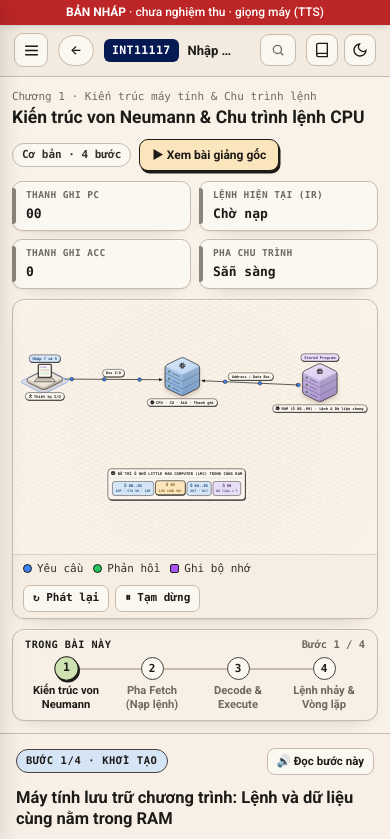
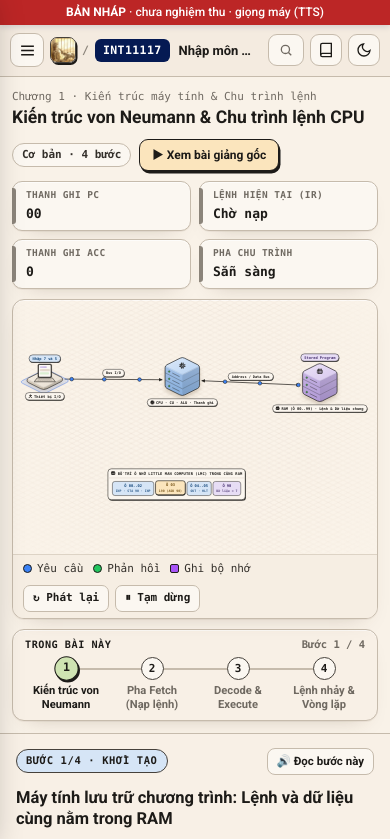
Before and after one commit to hungdn1701/introduction-to-programming, a plain HTML site: page docs/workbench/index.html in a window 390 px wide. Shown: the top 839 px of the page. Drawn offline with Linux system fonts and the light colour scheme.

Commit message:
Publish INT11117 from source 1c6249f

```diff
--- a/docs/workbench/index.html
+++ b/docs/workbench/index.html
@@ -12,12 +12,16 @@
       <button type="button" class="wb-menu-btn" id="wb-menu-btn" aria-label="Mở danh mục bài mô phỏng" title="Danh mục bài mô phỏng">
         <svg width="17" height="17" viewBox="0 0 24 24" fill="none" stroke="currentColor" stroke-width="2.2"><line x1="3" y1="6" x2="21" y2="6"/><line x1="3" y1="12" x2="21" y2="12"/><line x1="3" y1="18" x2="21" y2="18"/></svg>
       </button>
+      <a class="wb-hub-avatar" href="https://hungdn1701.github.io/teaching/" title="Hung N. Dang · Tất cả học phần (Teaching)" aria-label="Hung N. Dang · Tất cả học phần (Teaching)">
+        <img src="avatar.jpg" alt="Hung N. Dang">
+      </a>
+      <span class="wb-hub-sep" aria-hidden="true">/</span>
       <a class="wb-back-pill" href="../index.html" title="Quay lại trang tổng quan học phần">← <span>Tổng quan INT11117</span></a>
-      <div class="wb-brand">
+      <a class="wb-brand" href="../index.html" title="Về trang tổng quan INT11117">
         <span class="wb-brand__code">INT11117</span>
         <span class="wb-brand__name">Nhập môn Tin học và Lập trình</span>
         <span class="wb-brand__tag">⚡ 12 mô phỏng 2.5D</span>
-      </div>
+      </a>
       <div class="wb-topbar-spacer"></div>
       <button type="button" class="wb-search-btn" id="wb-search-btn" aria-label="Tìm bài mô phỏng, bước (Ctrl+K)">
         <svg width="14" height="14" viewBox="0 0 24 24" fill="none" stroke="currentColor" stroke-width="2.2"><circle cx="11" cy="11" r="7"/><line x1="21" y1="21" x2="16.2" y2="16.2"/></svg>
--- a/docs/workbench/workbench.css
+++ b/docs/workbench/workbench.css
@@ -204,6 +204,38 @@ body.wb-app > .ban-nhap {
   border: 1.3px solid var(--wb-line-strong);
   background: var(--wb-surface);
   color: var(--wb-ink);
+  flex-shrink: 0;
+}
+
+.wb-hub-avatar {
+  width: 30px;
+  height: 30px;
+  border-radius: 8px;
+  border: 1.5px solid var(--wb-edge);
+  box-shadow: 1.5px 2px 0 var(--wb-drop);
+  overflow: hidden;
+  display: inline-grid;
+  place-items: center;
+  flex-shrink: 0;
+  transition: transform 0.14s ease, box-shadow 0.14s ease, border-color 0.14s ease;
+}
+.wb-hub-avatar:hover {
+  transform: translateY(-1px);
+  box-shadow: 2px 3px 0 var(--wb-drop);
+  border-color: var(--wb-green-fg);
+}
+.wb-hub-avatar img {
+  width: 100%;
+  height: 100%;
+  object-fit: cover;
+  display: block;
+}
+.wb-hub-sep {
+  color: var(--wb-muted-2);
+  font-family: var(--wb-font-mono);
+  font-size: 13px;
+  font-weight: 600;
+  user-select: none;
   flex-shrink: 0;
 }
 
@@ -1280,9 +1312,12 @@ body.wb-app > .ban-nhap {
 }
 
 @media (max-width: 640px) {
+  .wb-topbar { gap: 6px; padding: 0 10px; }
+  .wb-hub-avatar { width: 26px; height: 26px; border-radius: 7px; }
+  .wb-hub-sep { font-size: 11.5px; }
+  .wb-back-pill { display: none; }
   .wb-hud { grid-template-columns: repeat(2, minmax(0, 1fr)); }
   .wb-brand__name { font-size: 13px; }
-  .wb-back-pill span { display: none; }
   .wb-timeline__hint { display: none; }
   .wb-stage-wrap { height: 320px; min-height: 280px; }
   .wb-video-btn { max-width: 100%; }
```
Also changed, not shown: docs/assets/player.css (+33 -0 lines), docs/index.html (+1 -1 lines), docs/assets/avatar.jpg (added), docs/workbench/avatar.jpg (added).
